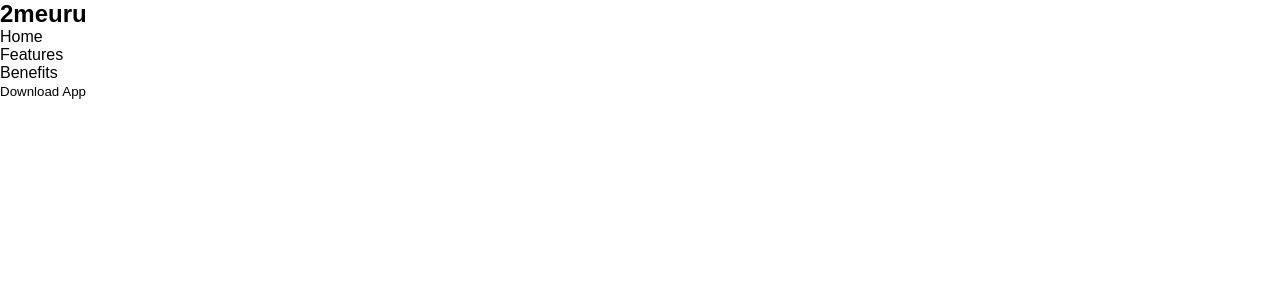
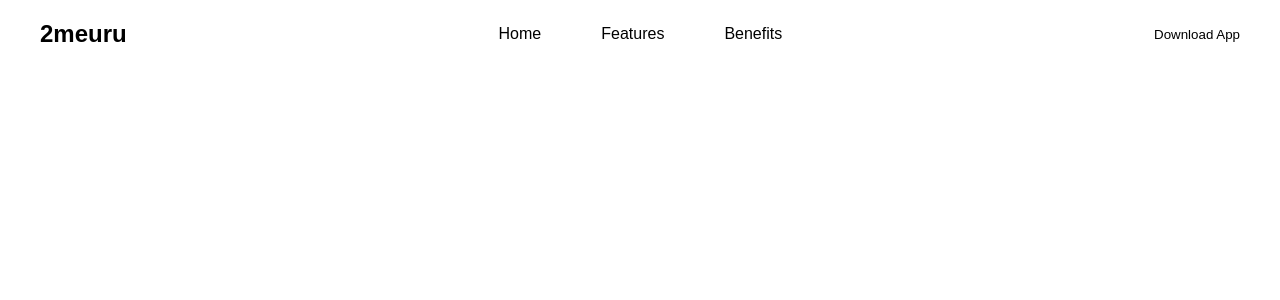
Before and after one commit to Orisabiyi/2meuru, a React (Vite) app: page / in a window 1280 px wide. Shown: the top 300 px of the page. Built offline with nearby package versions, Linux system fonts and the light colour scheme.

Commit message:
styled the nav

```diff
--- a/src/components/Nav.module.css
+++ b/src/components/Nav.module.css
@@ -0,0 +1,13 @@
+.nav {
+  display: flex;
+  align-items: center;
+  justify-content: space-between;
+  padding: 2rem 4rem;
+}
+
+.nav ul {
+  display: flex;
+  align-items: center;
+  justify-content: center;
+  gap: 6rem;
+}
```
